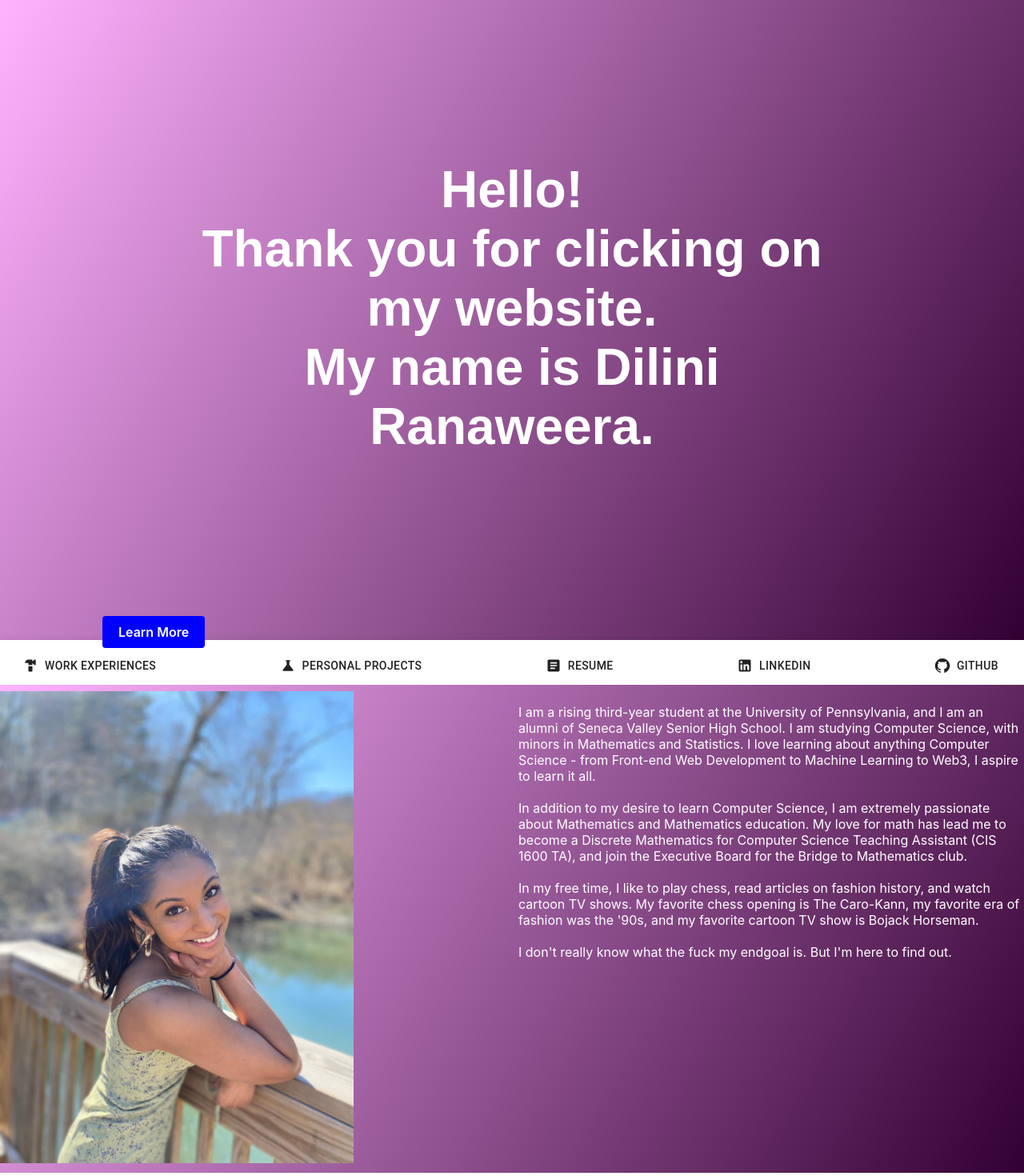
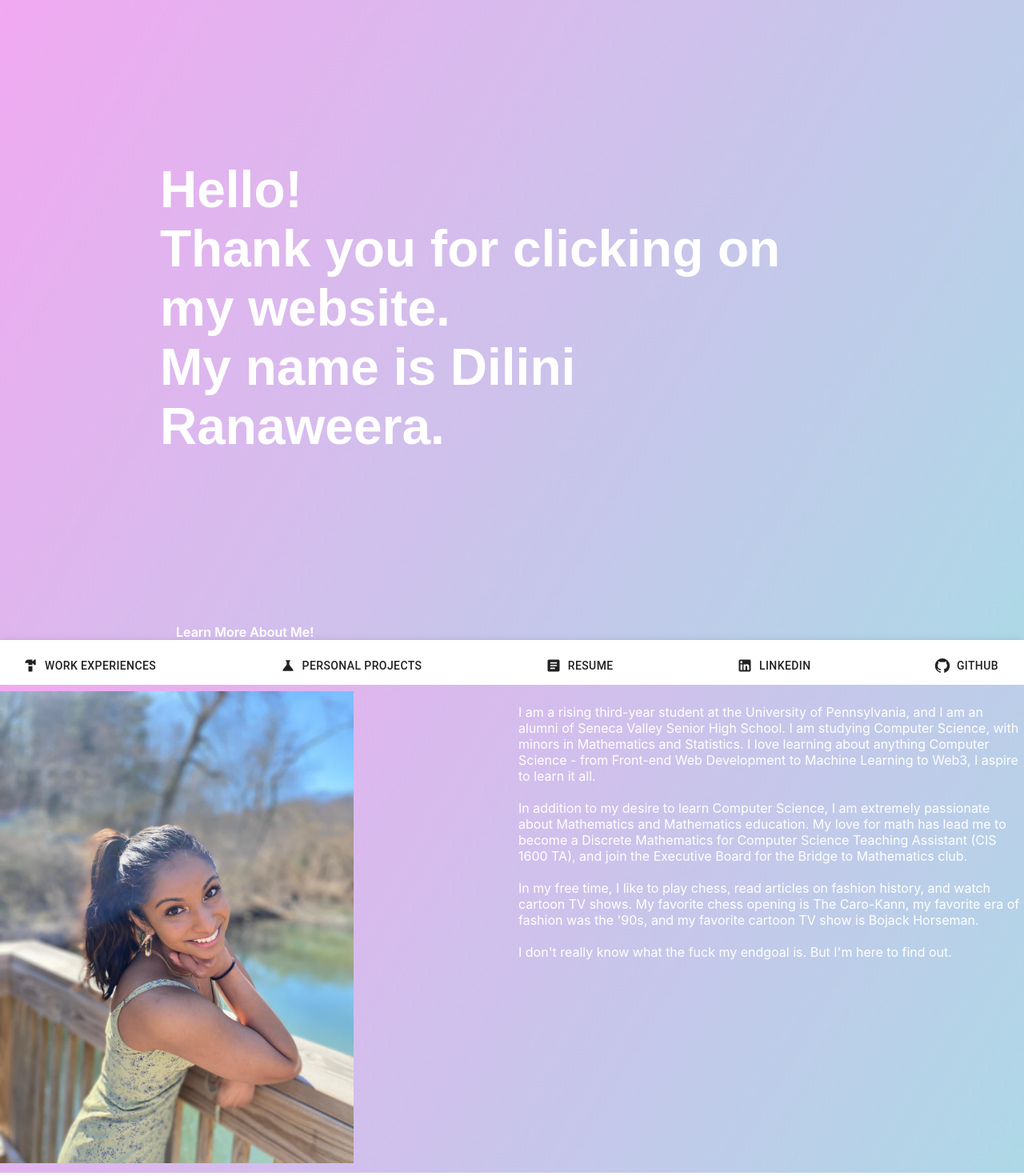
Before and after one commit to dilini-ranaweera/dilinis-personal-website, a React (Create React App) app: page / in a window 1280 px wide. Shown: the top 1470 px of the page at 80% size. Built offline with nearby package versions, Linux system fonts and the light colour scheme; a web font is replaced by a local one.

Commit message:
added transitions and some other stuff?

```diff
--- a/package.json
+++ b/package.json
@@ -14,8 +14,11 @@
     "@testing-library/user-event": "^13.5.0",
     "react": "^18.0.0",
     "react-dom": "^18.0.0",
+    "react-reveal": "^1.2.2",
     "react-router-dom": "^6.11.2",
     "react-scripts": "5.0.1",
+    "react-scroll": "^1.8.9",
+    "react-tilt": "^1.0.2",
     "web-vitals": "^2.1.4"
   },
   "scripts": {
--- a/src/App.css
+++ b/src/App.css
@@ -1,40 +1,29 @@
 .introductory-statement {
-  background-color: #ffb3ff;
-  background-image: linear-gradient(120deg, #ffb3ff, #330033);
+  background-color: #f1a9f1;
+  background-image: linear-gradient(120deg, #f1a9f1, #ADD8E6);
   width: 100vw;
   height: 100vh;
 }
 
 .intro-statement-text {
-  text-align: center;
-  color: white;
+  text-align: left;
+  color: rgb(255, 255, 255);
   font-size: 400%;
   font-family: 'Lexend', sans-serif;
   font-weight: 900;
   padding: 200px;
-  animation: fade-in-animation 1s forwards;
-}
-
-@keyframes fade-in-animation {
-  0% {
-    opacity: 0;
-  }
-  100% {
-    opacity: 1;
-  }
 }
 
 .btn {
   display: inline-block;
   padding: 10px 20px;
-  background-color: blue;
+  background-color:linear-gradient(120deg, #f1a9f1, #ADD8E6);
   color: #fff;
   text-decoration: none;
   border-radius: 4px;
   font-size: 16px;
   font-weight: 600;
-  transition: background-color 0.3s ease;
-  margin-left: 10%;
+  margin-left: 200px;
 }
 
 .btn:hover {
@@ -42,8 +31,8 @@
 }
 
 .about-me-wrapper {
-  background-color: #ffb3ff;
-  background-image: linear-gradient(120deg, #ffb3ff, #330033);
+  background-color: #f1a9f1;
+  background-image: linear-gradient(120deg, #f1a9f1, #ADD8E6);
 }
 
 .about-me-text {
--- a/src/App.js
+++ b/src/App.js
@@ -2,6 +2,7 @@ import Intro from './components/Intro.jsx';
 import Navbar from './components/Navbar.jsx';
 import AboutMe from './components/AboutMe.jsx';
 import WorkExperienceGrid from './components/WorkExperienceGrid.jsx'
+import Footer from './components/Footer.jsx'
 import './App.css';
 
 function App() {
@@ -11,6 +12,7 @@ function App() {
         <Navbar />
         <AboutMe />
         <WorkExperienceGrid />
+        <Footer />
     </div>
   );
 }
--- /dev/null
+++ b/src/components/Footer.jsx
@@ -0,0 +1,16 @@
+import React from "react";
+import { Link } from "react-scroll";
+
+function Footer() {
+  return (
+    <footer className="website-footer">
+      <span className="up-top">
+        <Link to="introductory-statement" smooth duration={1000}>
+          <div className="test">Hello?</div>
+        </Link>
+      </span>
+    </footer>
+  );
+}
+
+export default Footer;
--- a/src/components/Intro.jsx
+++ b/src/components/Intro.jsx
@@ -1,10 +1,12 @@
 import React from "react";
+import Fade from "react-reveal/Fade";
+import { Link } from "react-scroll";
 
 function Intro() {
-
   //returning the actual component
   return (
     <section className="introductory-statement">
+      <Fade duration={1000} delay={500} distance="30px">
         <div className="intro-statement-text">
           Hello!
           <br />
@@ -12,12 +14,15 @@ function Intro() {
           <br />
           My name is Dilini Ranaweera.
         </div>
+      </Fade>
 
-      <div className="drop-down-button">
+      <Fade duration={1000} delay={1000} distance="30px">
+        <Link to="navigation-bar-wrapper" smooth duration={1000}>
           <a class="btn" href="#about">
-          Learn More
+            Learn More About Me!
           </a>
-      </div>
+        </Link>
+      </Fade>
     </section>
   );
 }
--- a/src/components/Navbar.jsx
+++ b/src/components/Navbar.jsx
@@ -9,7 +9,7 @@ import ScienceIcon from '@mui/icons-material/Science';
 import ArticleIcon from '@mui/icons-material/Article';
 import GitHubIcon from '@mui/icons-material/GitHub';
 import LinkedInIcon from '@mui/icons-material/LinkedIn';
-import { Link } from 'react-router-dom';
+import { Link } from 'react-scroll';
 
 const useStyles = makeStyles((theme) => ({
   appBar: {
@@ -29,7 +29,9 @@ function NavBar() {
       <div className="navigation-bar-wrapper">
         <AppBar position="static" color="#ffffff" className={classes.appBar}>
           <Toolbar className={classes.toolbar}>
-            <Button color="inherit" startIcon={<HardwareIcon />}> Work Experiences </Button>
+            <Link to="work-grid-wrapper" smooth duration={1000}>
+              <Button color="inherit" startIcon={<HardwareIcon />}> Work Experiences </Button>
+            </Link>
             <Button color="inherit" startIcon={<ScienceIcon />}> Personal Projects</Button>
             <Button color="inherit" startIcon={<ArticleIcon />}>Resume</Button>
             <a href="https://www.linkedin.com/in/dilini-ranaweera-295418220/" target="_blank" rel="noopener noreferrer">
```
Also changed, not shown: 1 other file (tests, documents, lock files or other folders). Lines whose indentation alone changed are shown as unchanged.
